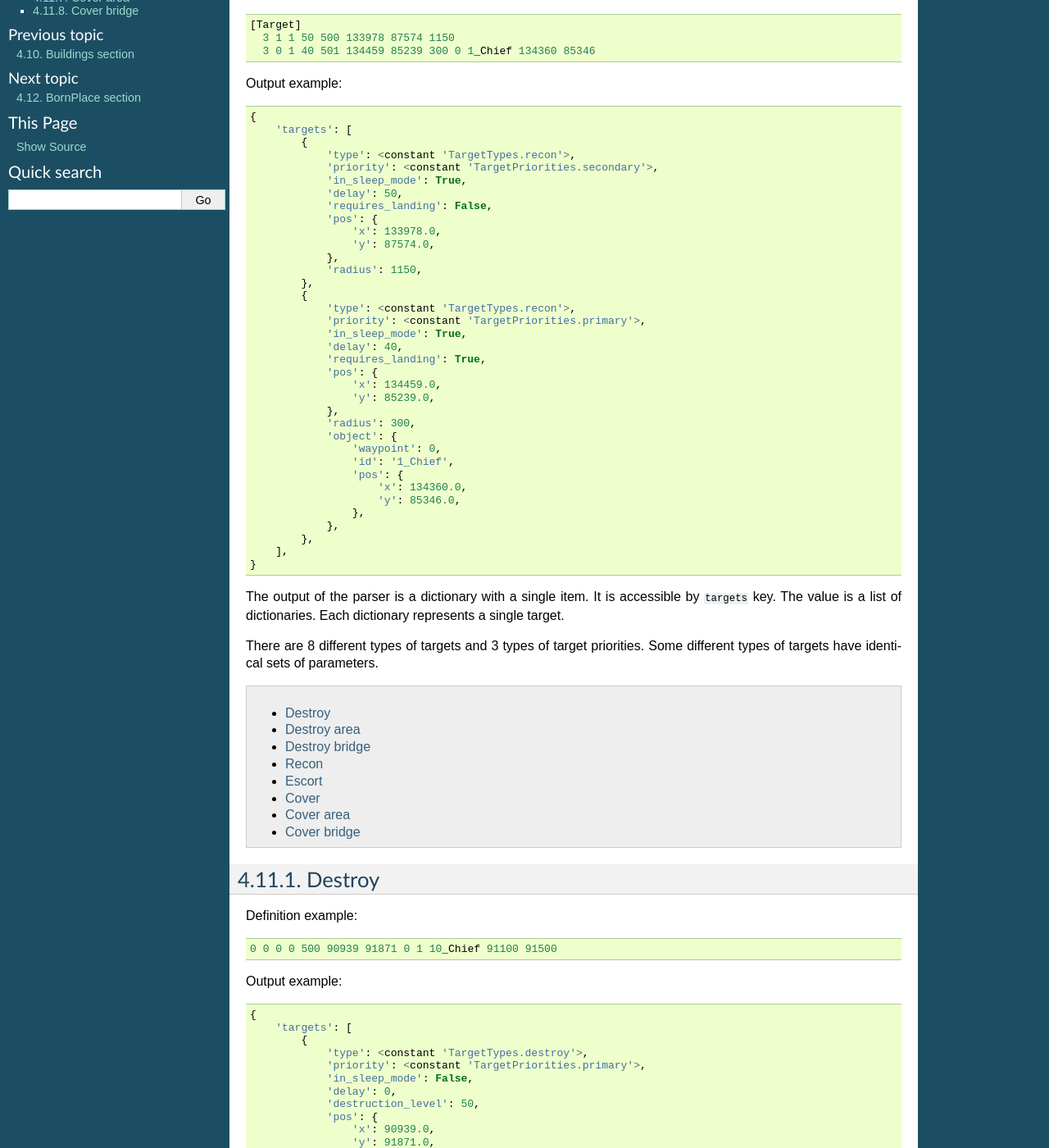
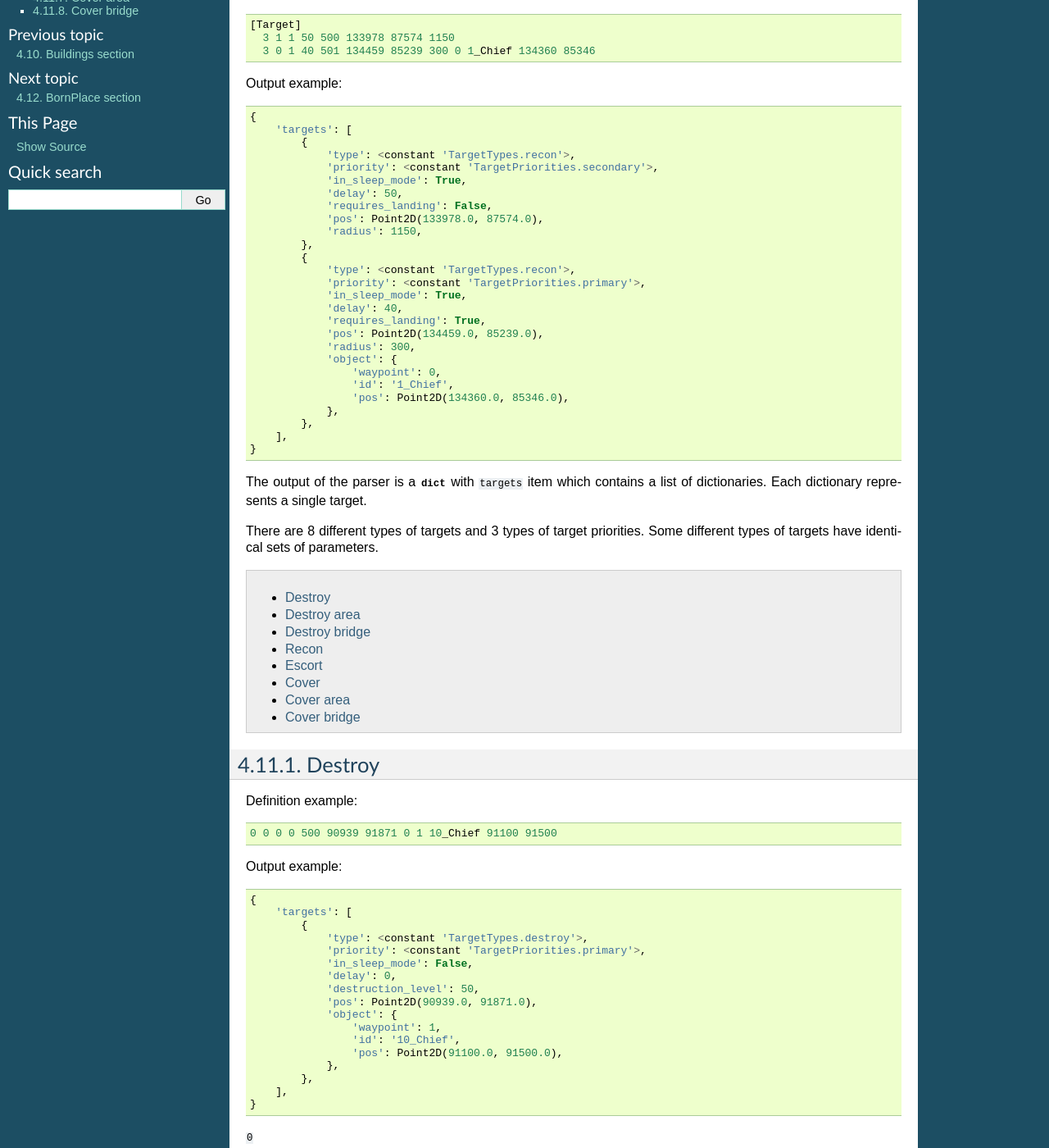
Before and after one commit to IL2HorusTeam/il2fb-mission-parser, a Sphinx documentation site: the page built from docs/parsers/target.rst, in a window 1280 px wide and 1400 px high, scrolled down 197 px. Shown: the whole window at 82% size. Built offline with Sphinx 7.4.7, drawn with Linux system fonts in a browser that asks for light colours; some of the changed text lies outside the part shown.

Commit message:
update docs for "Target" section parser

```diff
--- a/docs/parsers/target.rst
+++ b/docs/parsers/target.rst
@@ -29,10 +29,7 @@ Output example:
               'in_sleep_mode': True,
               'delay': 50,
               'requires_landing': False,
-              'pos': {
-                  'x': 133978.0,
-                  'y': 87574.0,
-              },
+              'pos': Point2D(133978.0, 87574.0),
               'radius': 1150,
           },
           {
@@ -41,26 +38,19 @@ Output example:
               'in_sleep_mode': True,
               'delay': 40,
               'requires_landing': True,
-              'pos': {
-                  'x': 134459.0,
-                  'y': 85239.0,
-              },
+              'pos': Point2D(134459.0, 85239.0),
               'radius': 300,
               'object': {
                   'waypoint': 0,
                   'id': '1_Chief',
-                  'pos': {
-                      'x': 134360.0,
-                      'y': 85346.0,
-                  },
+                  'pos': Point2D(134360.0, 85346.0),
               },
           },
       ],
   }
 
-The output of the parser is a dictionary with a single item. It is accessible
-by ``targets`` key. The value is a list of dictionaries. Each dictionary
-represents a single target.
+The output of the parser is a :class:`dict` with ``targets`` item which
+contains a list of dictionaries. Each dictionary represents a single target.
 
 There are 8 different types of targets and 3 types of target priorities. Some
 different types of targets have identical sets of parameters.
@@ -90,21 +80,16 @@ Output example:
               'in_sleep_mode': False,
               'delay': 0,
               'destruction_level': 50,
-              'pos': {
-                  'x': 90939.0,
-                  'y': 91871.0,
-              },
+              'pos': Point2D(90939.0, 91871.0),
               'object': {
                   'waypoint': 1,
                   'id': '10_Chief',
-                  'pos': {
-                      'x': 91100.0,
-                      'y': 91500.0,
-                  },
+                  'pos': Point2D(91100.0, 91500.0),
               },
           },
       ],
   }
+
 
 ``0``
   Target type (destroy).
@@ -204,14 +189,12 @@ Output example:
               'in_sleep_mode': True,
               'delay': 60,
               'destruction_level': 75,
-              'pos': {
-                  'x': 133960.0,
-                  'y': 87552.0,
-              },
+              'pos': Point2D(133960.0, 87552.0),
               'radius': 1350,
           },
       ],
   }
+
 
 ``1``
   Target type (destroy area).
@@ -286,20 +269,15 @@ Output example:
               'priority': <constant 'TargetPriorities.hidden'>,
               'in_sleep_mode': True,
               'delay': 30,
-              'pos': {
-                  'x': 135786.0,
-                  'y': 84596.0,
-              },
+              'pos': Point2D(135786.0, 84596.0),
               'object': {
                   'id': 'Bridge84',
-                  'pos': {
-                      'x': 135764.0,
-                      'y': 84636.0,
-                  },
+                  'pos': Point2D(135764.0, 84636.0),
               },
           },
       ],
   }
+
 
 ``2``
   Target type (destroy bridge).
@@ -392,10 +370,7 @@ Output example:
               'in_sleep_mode': True,
               'delay': 50,
               'requires_landing': False,
-              'pos': {
-                  'x': 133978.0,
-                  'y': 87574.0,
-              },
+              'pos': Point2D(133978.0, 87574.0),
               'radius': 1150,
           },
           {
@@ -404,22 +379,17 @@ Output example:
               'in_sleep_mode': True,
               'delay': 40,
               'requires_landing': True,
-              'pos': {
-                  'x': 134459.0,
-                  'y': 85239.0,
-              },
+              'pos': Point2D(134459.0, 85239.0),
               'radius': 300,
               'object': {
                   'waypoint': 0,
                   'id': '1_Chief',
-                  'pos': {
-                      'x': 134360.0,
-                      'y': 85346.0,
-                  },
+                  'pos': Point2D(134360.0, 85346.0),
               },
           },
       ],
   }
+
 
 Let's examine second definition:
 
@@ -518,28 +488,23 @@ Output example:
 .. code-block:: python
 
   {
-    'targets': [
-        {
-            'type': <constant 'TargetTypes.escort'>,
-            'priority': <constant 'TargetPriorities.primary'>,
-            'in_sleep_mode': True,
-            'delay': 10,
-            'destruction_level': 75,
-            'pos': {
-                'x': 134183.0,
-                'y': 85468.0,
-            },
-            'object': {
-                'waypoint': 1,
-                'id': 'r0100',
-                'pos': {
-                    'x': 133993.0,
-                    'y': 85287.0,
-                },
-            },
-        },
-    ],
-}
+      'targets': [
+          {
+              'type': <constant 'TargetTypes.escort'>,
+              'priority': <constant 'TargetPriorities.primary'>,
+              'in_sleep_mode': True,
+              'delay': 10,
+              'destruction_level': 75,
+              'pos': Point2D(134183.0, 85468.0),
+              'object': {
+                  'waypoint': 1,
+                  'id': 'r0100',
+                  'pos': Point2D(133993.0, 85287.0),
+              },
+          },
+      ],
+  }
+
 
 ``4``
   Target type (escort).
@@ -639,17 +604,11 @@ Output example:
               'in_sleep_mode': True,
               'delay': 20,
               'destruction_level': 25,
-              'pos': {
-                  'x': 132865.0,
-                  'y': 87291.0,
-              },
+              'pos': Point2D(132865.0, 87291.0),
               'object': {
                   'waypoint': 1,
                   'id': '1_Chief',
-                  'pos': {
-                      'x': 132866.0,
-                      'y': 86905.0,
-                  },
+                  'pos': Point2D(132866.0, 86905.0),
               },
           },
       ],
@@ -754,14 +713,12 @@ Output example:
               'in_sleep_mode': True,
               'delay': 30,
               'destruction_level': 50,
-              'pos': {
-                  'x': 134064.0,
-                  'y': 88188.0,
-              },
+              'pos': Point2D(134064.0, 88188.0),
               'radius': 1350,
           },
       ],
   }
+
 
 ``6``
   Target type (cover area).
@@ -836,20 +793,15 @@ Output example:
               'priority': <constant 'TargetPriorities.hidden'>,
               'in_sleep_mode': True,
               'delay': 30,
-              'pos': {
-                  'x': 135896.0,
-                  'y': 84536.0,
-              },
+              'pos': Point2D(135896.0, 84536.0),
               'object': {
                   'id': 'Bridge84',
-                  'pos': {
-                      'x': 135764.0,
-                      'y': 84636.0,
-                  },
+                  'pos': Point2D(135764.0, 84636.0),
               },
           },
       ],
   }
+
 
 ``7``
   Target type (cover bridge).
@@ -922,5 +874,5 @@ Output example:
   :Output value: original value converted to float number
 
 
-.. _target type: https://github.com/IL2HorusTeam/il2fb-commons/blob/master/il2fb/commons/targets.py#L10
-.. _target priority: https://github.com/IL2HorusTeam/il2fb-commons/blob/master/il2fb/commons/targets.py#L21
+.. _target type: https://github.com/IL2HorusTeam/il2fb-commons/blob/master/il2fb/commons/targets.py#L11
+.. _target priority: https://github.com/IL2HorusTeam/il2fb-commons/blob/master/il2fb/commons/targets.py#L22
```
Also changed, not shown: other parts of docs/parsers/target.rst (+9 -9 lines).
